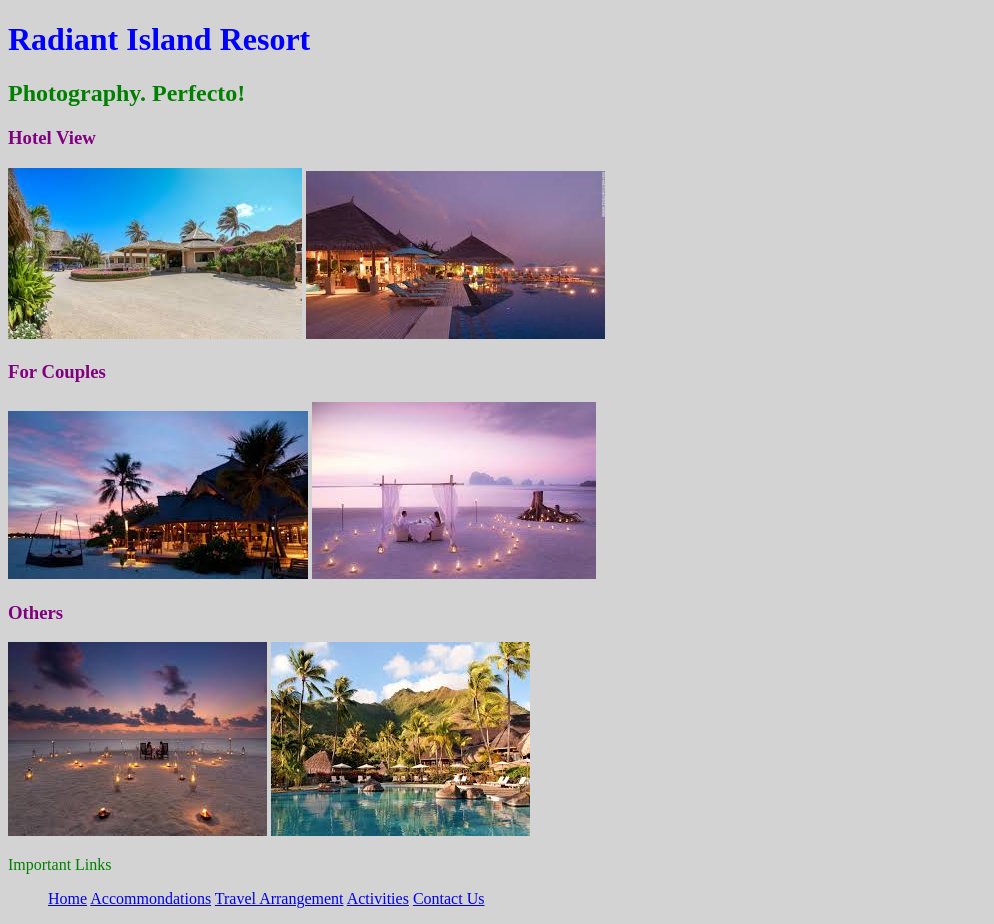
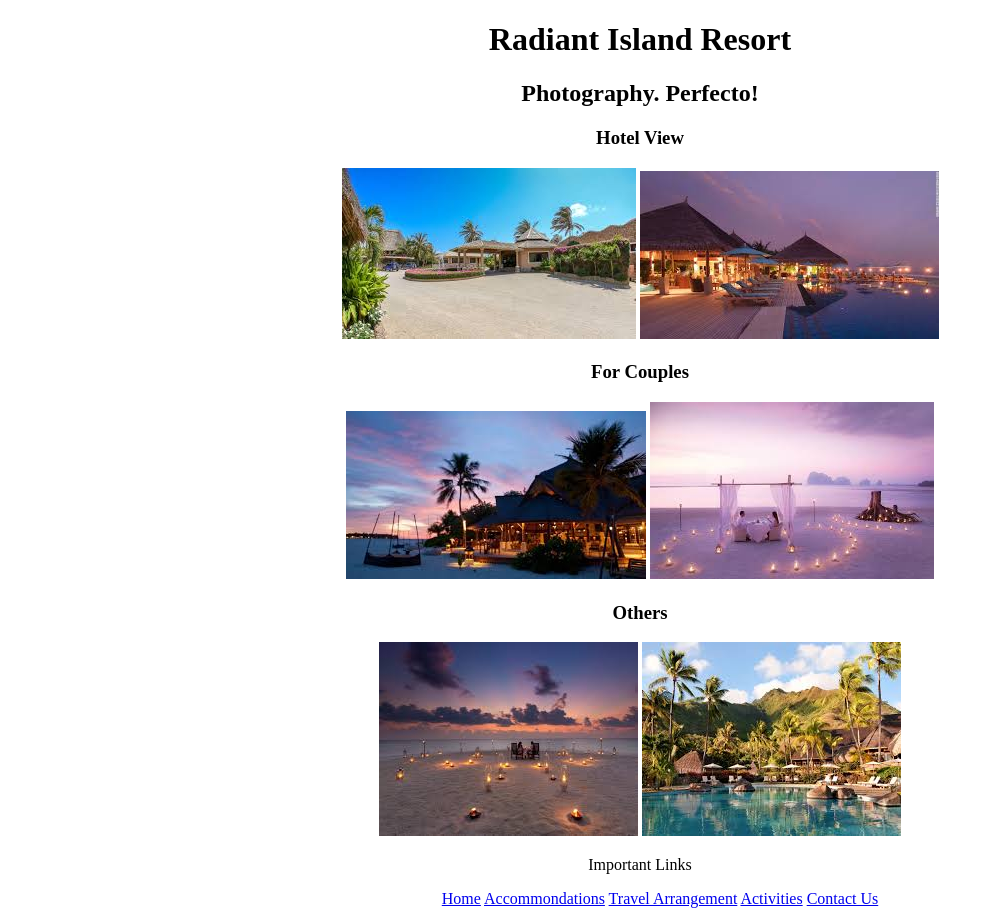
Before and after one commit to EthanWanyoike/resort-website, a plain HTML site: page pictures.html in a window 1280 px wide. Shown: the whole page, without its empty margins (0-994 px from the left). Drawn offline with Linux system fonts and the light colour scheme.

Commit message:
make headings and paragraphs black with white background

```diff
--- a/css/styles.css
+++ b/css/styles.css
@@ -1,16 +1,15 @@
 body {
-  color: brown;
-  background-color: lightgray;
-  font-style: normal;
+  color: black;
+  background-color: white;
   font-family: serif;
-  align-items: center;
+  text-align: center;
 }
 h1 {
-  color: blue;
+  color: black;
 }
 h2,p {
-  color: green;
+  color: black;
 }
 h3 {
-  color: purple;
+  color: black;
 }
```
